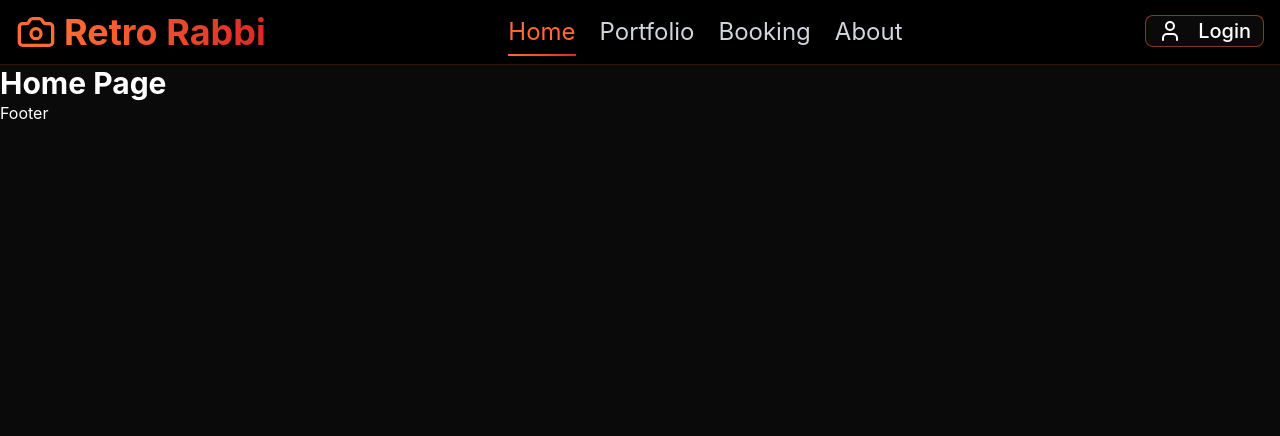
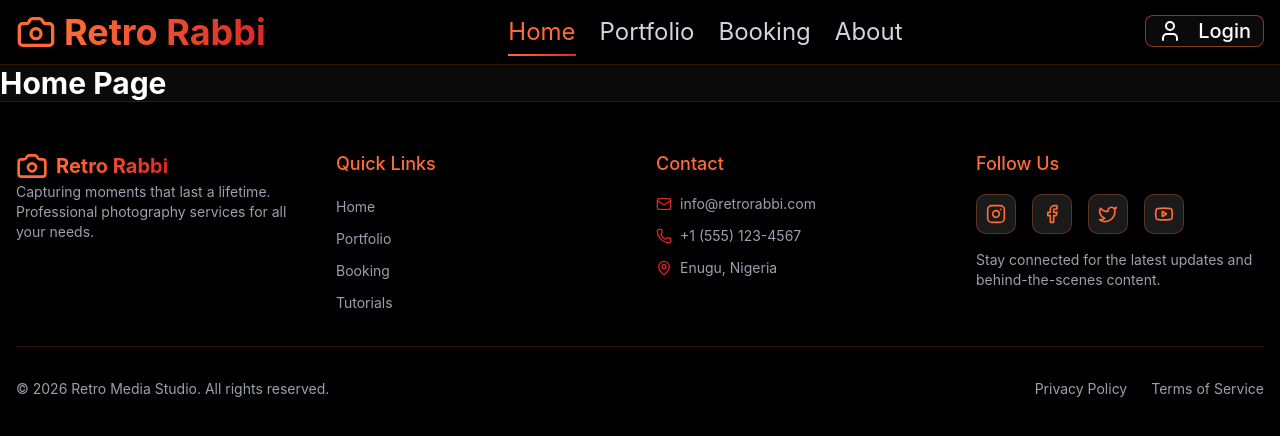
Before and after one commit to BigStan0/Retro_Rabbi, a React (Vite) app in the folder frontend/: page / in a window 1280 px wide. Shown: the top 436 px of the page. Built offline with nearby package versions, Linux system fonts and the light colour scheme.

Commit message:
add footer

```diff
--- a/frontend/src/app/components/Footer.jsx
+++ b/frontend/src/app/components/Footer.jsx
@@ -1,8 +1,113 @@
 import React from 'react'
+import { Camera, Facebook, Instagram, Twitter, Youtube, Mail, Phone, MapPin } from 'lucide-react'
+import { Link } from 'react-router-dom'
 
 function Footer() {
+  const currentYear = new Date().getFullYear()
+
+  const socialLinks = [
+    {icon: Instagram, href: 'https://www.instagram.com/retro_rabbi'},
+    {icon: Facebook, href: 'https://facebook.com', label: 'Facebook'},
+    {icon: Twitter, href: 'https://twitter.com', label: 'Twitter'},
+    {icon: Youtube, href: 'https://youtube.com', label: 'Youtube'}
+  ]
+
+  const quickLinks = [
+    { label: 'Home', href: '/' },
+    { label: 'Portfolio', href: '/portfolio' },
+    { label: 'Booking', href: '/booking' },
+    { label: 'Tutorials', href: '/tutorials' },
+  ];
+
   return (
-    <div>Footer</div>
+    <footer className='bg-black border-t border-primary/20 mt-auto' >
+      <div className='container mx-auto px-4  py-12' >
+        <div className='grid grid-cols-1 md:grid-cols-4 gap-8' >
+          {/* Brand Section */}
+          <div className='space-4' >
+            <div className='flex items-center gap-2' >
+              <Camera className='w-8 h-8 text-primary' />
+              <span className='font-bold text-xl bg-linear-to-r from-primary to-secondary bg-clip-text text-transparent' >
+                Retro Rabbi
+              </span>
+            </div>
+            <p className='text-gray-400 text-sm' >
+              Capturing moments that last a lifetime. Professional photography services for all your needs.
+            </p>
+          </div>
+          {/* QUICK LINKS */}
+          <div>
+            <h3 className="text-lg mb-4 text-primary">Quick Links</h3>
+            <ul className="space-y-2">
+              {quickLinks.map((link) => (
+                <li key={link.href}>
+                  <Link
+                    to={link.href}
+                    className="text-gray-400 hover:text-primary transition-colors text-sm"
+                  >
+                    {link.label}
+                  </Link>
+                </li>
+              ))}
+            </ul>
+          </div>
+          {/* CONTACT IFO */}
+           <div>
+            <h3 className="text-lg mb-4 text-primary">Contact</h3>
+            <ul className="space-y-3">
+              <li className="flex items-center gap-2 text-gray-400 text-sm">
+                <Mail className="w-4 h-4 text-secondary" />
+                info@retrorabbi.com
+              </li>
+              <li className="flex items-center gap-2 text-gray-400 text-sm">
+                <Phone className="w-4 h-4 text-secondary" />
+                +1 (555) 123-4567
+              </li>
+              <li className="flex items-start gap-2 text-gray-400 text-sm">
+                <MapPin className="w-4 h-4 text-secondary mt-0.5" />
+                Enugu, Nigeria
+              </li>
+            </ul>
+          </div>
+          {/* Social Media */}
+          <div>
+            <h3 className="text-lg mb-4 text-primary">Follow Us</h3>
+            <div className="flex gap-4">
+              {socialLinks.map((social) => (
+                <a
+                  key={social.label}
+                  href={social.href}
+                  target="_blank"
+                  rel="noopener noreferrer"
+                  className="w-10 h-10 rounded-lg bg-card border border-primary/30 flex items-center justify-center hover:bg-primary hover:border-primary transition-all group"
+                  aria-label={social.label}
+                >
+                  <social.icon className="w-5 h-5 text-primary group-hover:text-black transition-colors" />
+                </a>
+              ))}
+            </div>
+            <p className="text-gray-400 text-sm mt-4">
+              Stay connected for the latest updates and behind-the-scenes content.
+            </p>
+          </div>
+        </div>
+
+        {/* Bottom Bar */}
+        <div className="border-t border-primary/20 mt-8 pt-8 flex flex-col md:flex-row justify-between items-center gap-4">
+          <p className="text-gray-400 text-sm">
+            © {currentYear} Retro Media Studio. All rights reserved.
+          </p>
+          <div className="flex gap-6 text-sm">
+            <a href="#" className="text-gray-400 hover:text-primary transition-colors">
+              Privacy Policy
+            </a>
+            <a href="#" className="text-gray-400 hover:text-primary transition-colors">
+              Terms of Service
+            </a>
+          </div>
+        </div>
+      </div>
+    </footer>
   )
 }
 
```
